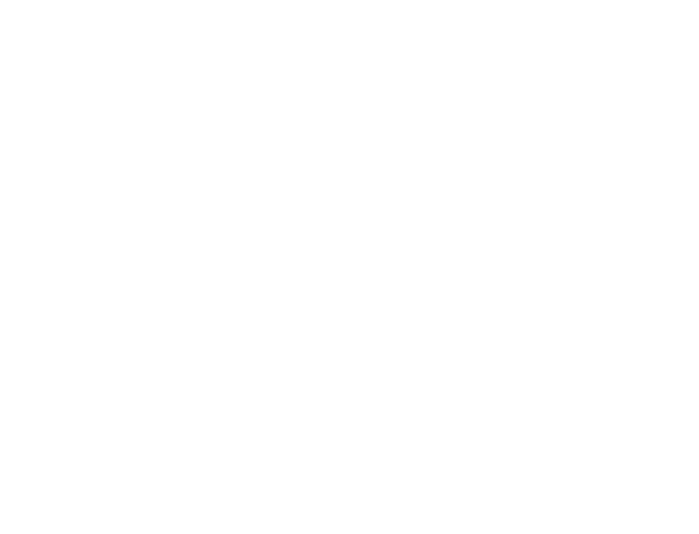
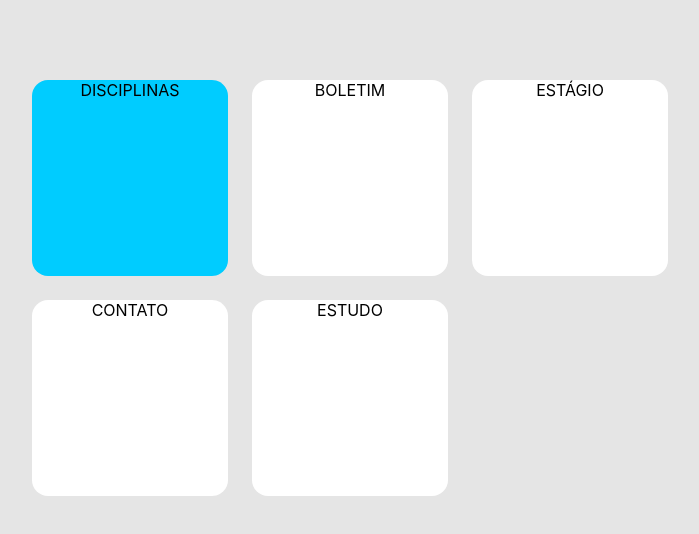
Before and after one commit to sirsathler/cademy-site, a React (Create React App) app: page /home in a window 1280 px wide. Before the commit this address had no page. Shown: the top 534 px of the page, without its empty margins (290-989 px from the left). Built offline with nearby package versions, Linux system fonts and the light colour scheme.

Commit message:
Starting page/home

```diff
--- a/src/App.js
+++ b/src/App.js
@@ -3,6 +3,7 @@
 import {BrowserRouter as Router, Route, Routes, Link} from 'react-router-dom'
 
 import PageClass from './Pages/PageClass/Class'
+import Home from './Pages/Home/Home'
 
 function App() {
   return (
@@ -10,6 +11,7 @@
       <div className="App">
           <Routes>
             <Route path='/class' element={<PageClass/>}/>
+            <Route path='/home' element={<Home/>}/>
           </Routes>
       </div>
     </Router>
--- /dev/null
+++ b/src/Pages/Home/Components/HomeButton.jsx
@@ -0,0 +1,9 @@
+import css from './HomeButton.scss'
+
+export default function HomeButton(props){
+    let buttonTitle = props.title.toUpperCase()
+
+    return(
+        <a className= 'home-button'>{buttonTitle}</a>
+    )
+}
--- /dev/null
+++ b/src/Pages/Home/Components/HomeButton.scss
@@ -0,0 +1,11 @@
+.home-button{
+    width: 196px;
+    height: 196px;
+    background-color: #FFFFFF;
+    display: block;
+    border-radius: 16px;
+
+    &:nth-child(1){
+        background-color: #00CCFF;
+    }
+}
--- /dev/null
+++ b/src/Pages/Home/Home.jsx
@@ -0,0 +1,18 @@
+
+import css from './Home.scss'
+import HomeButton from './Components/HomeButton.jsx'
+
+export default function Home(){
+    return(
+        <div className='page-home'>
+            <section className='home-menu-container'>
+                <HomeButton title="Disciplinas"/>
+                <HomeButton title="Boletim"/>
+                <HomeButton title="Estágio"/>
+                <HomeButton title="Contato"/>
+                <HomeButton title="Estudo"/>
+            </section>
+
+        </div>
+    )
+}
--- /dev/null
+++ b/src/Pages/Home/Home.scss
@@ -0,0 +1,16 @@
+.page-home{
+    height: 100vh;
+   background-color: #E5E5E5;
+}
+
+.home-menu-container{
+    max-width: 800px;
+    margin: 0 auto;
+    justify-content: center;
+    padding-top: 80px;
+    display: grid;
+    grid-template-columns: repeat(auto-fill, 196px);
+    grid-template-rows: repeat(auto-fill, 196px);
+    grid-column-gap: 24px;
+    grid-row-gap: 24px;
+}
```
